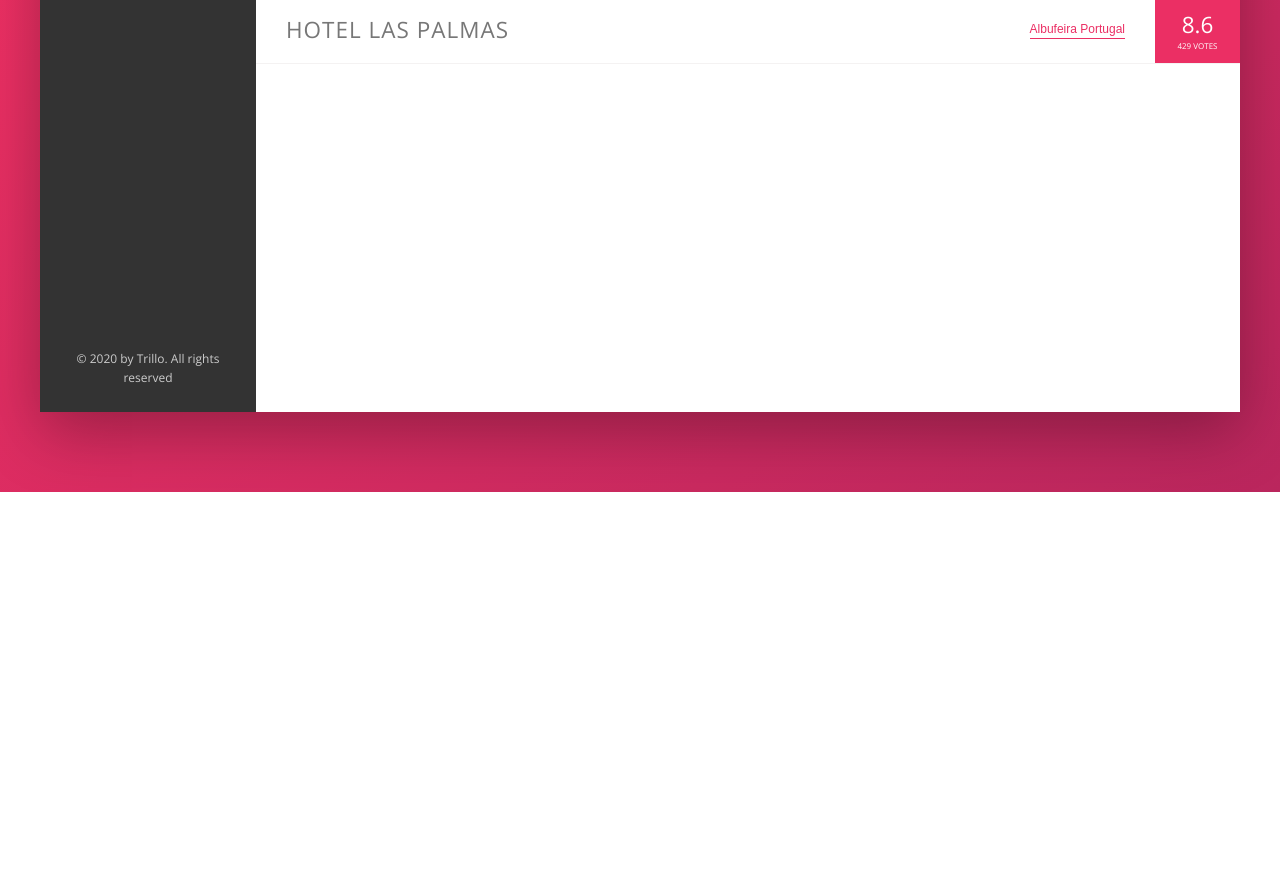
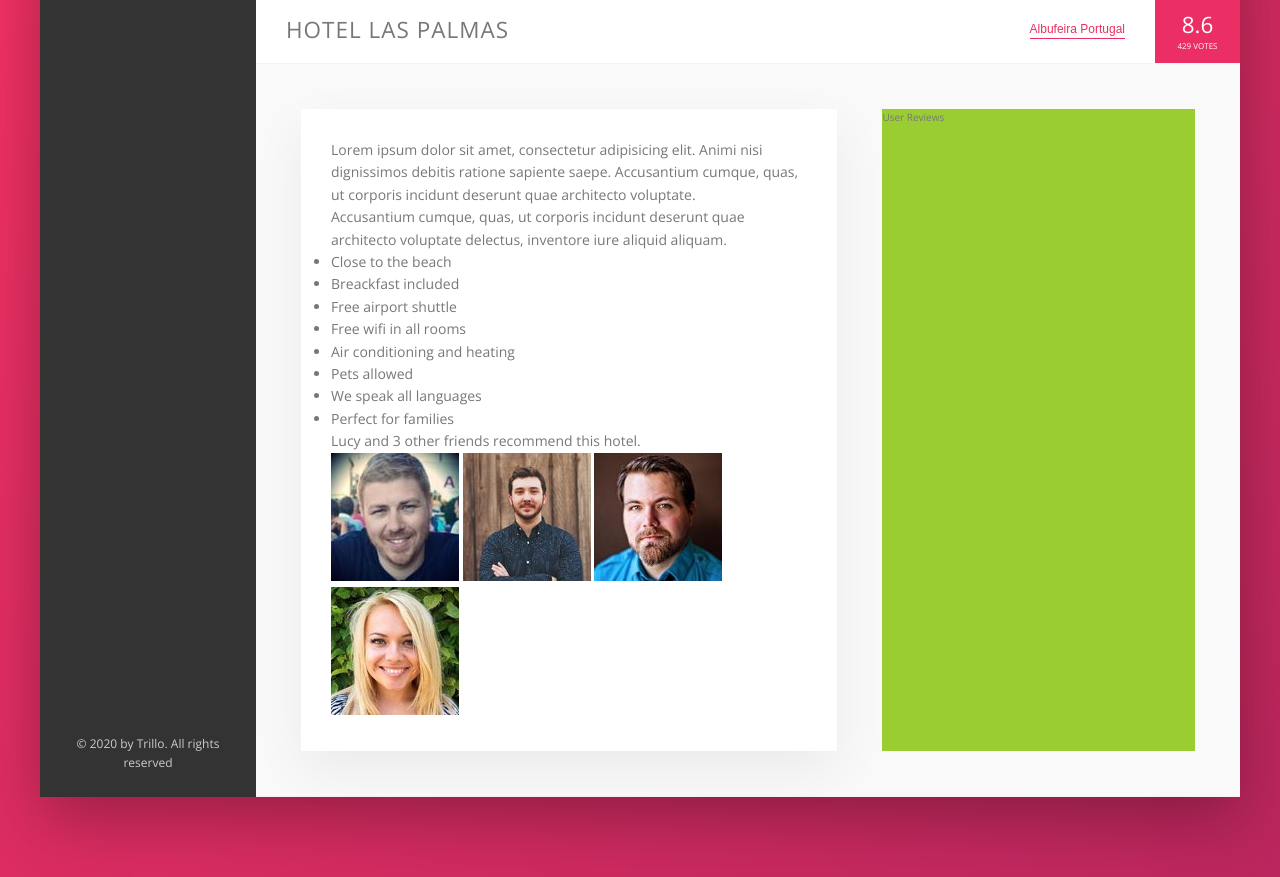
Before and after one commit to AngelCruzL/trillo, a website: page index.html in a window 1280 px wide. Shown: the part 538-1415 px from the top of the page. Before the commit the page ends 1030 px from the top, so only its background shows below. Drawn offline with nearby package versions, Linux system fonts and the light colour scheme.

Commit message:
Making reviews section layout

```diff
--- a/index.html
+++ b/index.html
@@ -142,6 +142,59 @@
 							<div class="overview__rating-count">429 votes</div>
 						</div>
 					</div>
+
+					<div class="detail">
+						<div class="description">
+							<p class="paragraph">
+								Lorem ipsum dolor sit amet, consectetur adipisicing elit. Animi
+								nisi dignissimos debitis ratione sapiente saepe. Accusantium
+								cumque, quas, ut corporis incidunt deserunt quae architecto
+								voluptate.
+							</p>
+							<p class="paragraph">
+								Accusantium cumque, quas, ut corporis incidunt deserunt quae
+								architecto voluptate delectus, inventore iure aliquid aliquam.
+							</p>
+							<ul class="list">
+								<li class="list__item">Close to the beach</li>
+								<li class="list__item">Breackfast included</li>
+								<li class="list__item">Free airport shuttle</li>
+								<li class="list__item">Free wifi in all rooms</li>
+								<li class="list__item">Air conditioning and heating</li>
+								<li class="list__item">Pets allowed</li>
+								<li class="list__item">We speak all languages</li>
+								<li class="list__item">Perfect for families</li>
+							</ul>
+							<div class="recommend">
+								<p class="recommend__count">
+									Lucy and 3 other friends recommend this hotel.
+								</p>
+								<div class="recommend__friends">
+									<img
+										src="img/user-3.jpg"
+										alt="Friend 1"
+										class="recommend__photo"
+									/>
+									<img
+										src="img/user-4.jpg"
+										alt="Friend 2"
+										class="recommend__photo"
+									/>
+									<img
+										src="img/user-5.jpg"
+										alt="Friend 3"
+										class="recommend__photo"
+									/>
+									<img
+										src="img/user-6.jpg"
+										alt="Friend 4"
+										class="recommend__photo"
+									/>
+								</div>
+							</div>
+						</div>
+						<div class="user-reviews">User Reviews</div>
+					</div>
 				</main>
 			</div>
 		</div>
--- a/sass/_base.scss
+++ b/sass/_base.scss
@@ -31,6 +31,9 @@ Grey dark 3: #999
 	--color-grey-dark-3: #999;
 
 	--shadow-dark: 0 2rem 6rem rgba(0, 0, 0, 0.3);
+	--shadow-light: 0 2rem 5rem rgba(0, 0, 0, 0.06);
+
+	--line: 1px solid var(--color-grey-light-2);
 }
 
 * {
--- a/sass/_components.scss
+++ b/sass/_components.scss
@@ -206,7 +206,7 @@
 .overview {
 	display: flex;
 	align-items: center;
-	border-bottom: 1px solid var(--color-grey-light-2);
+	border-bottom: var(--line);
 
 	&__heading {
 		font-size: 2.25rem;
--- a/sass/_layout.scss
+++ b/sass/_layout.scss
@@ -11,7 +11,7 @@
 	font-size: 1.4rem;
 	height: 7rem;
 	background-color: #fff;
-	border-bottom: 1px solid var(--color-grey-light-2);
+	border-bottom: var(--line);
 
 	display: flex;
 	justify-content: space-between;
@@ -34,7 +34,26 @@
 .hotel-view {
 	background-color: #fff;
 
-	height: 80rem;
-
 	flex: 1;
 }
+
+.detail {
+	display: flex;
+	padding: 4.5rem;
+	background-color: var(--color-grey-light-1);
+	border-bottom: var(--line);
+}
+
+.description {
+	font-size: 1.4rem;
+	background-color: white;
+	box-shadow: var(--shadow-light);
+	padding: 3rem;
+	flex: 0 0 60%;
+	margin-right: 4.5rem;
+}
+
+.user-reviews {
+	background-color: yellowgreen;
+	flex: 1;
+}
```
Also changed, not shown: css/style.css. Lines whose indentation alone changed are shown as unchanged.
